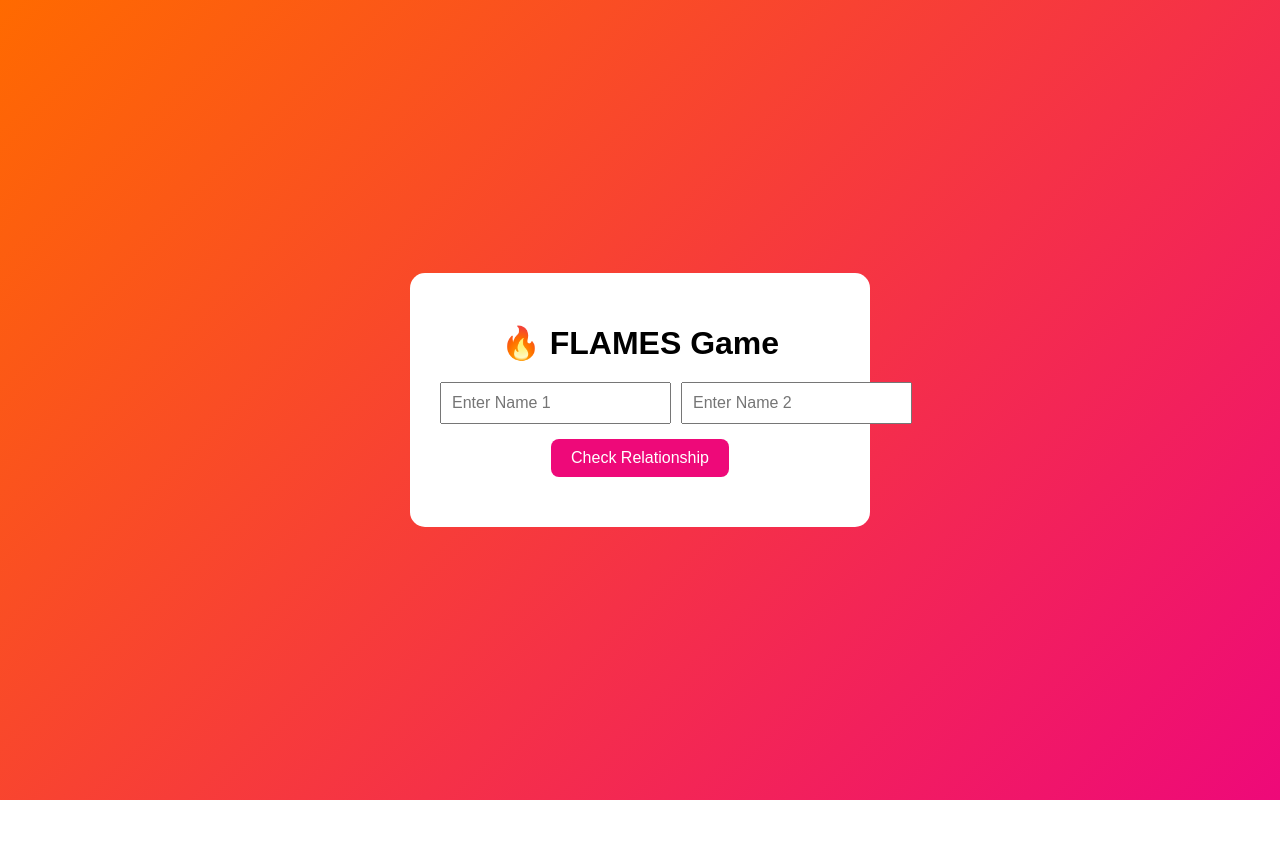
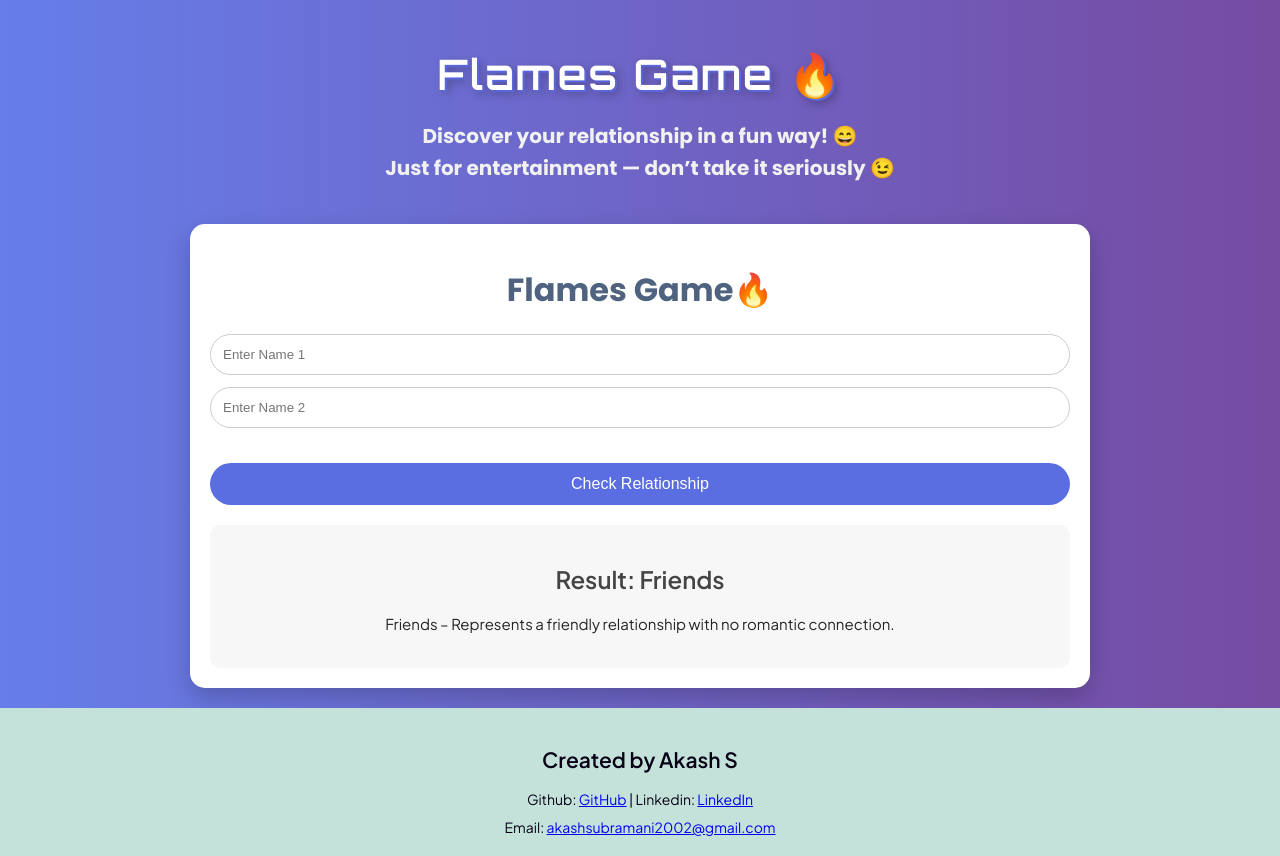
Before and after one commit to Akashking7/Flames-game-app, a website: page public/index.html in a window 1280 px wide. Before the commit the page ends 800 px from the top, so only its background shows below. Drawn offline with Linux system fonts and the light colour scheme.

```diff
--- a/public/index.html
+++ b/public/index.html
@@ -2,24 +2,64 @@
 <html>
 
 <head>
-    <title>FLAMES Game</title>
+    <title>Flames App</title>
     <link rel="stylesheet" href="style.css">
+    <link
+        href="https://fonts.googleapis.com/css2?family=Plus+Jakarta+Sans:wght@400;600&family=Poppins:wght@500;700&family=Orbitron:wght@600&display=swap"
+        rel="stylesheet">
 </head>
-
+<link href="https://fonts.googleapis.com/css2?family=Plus+Jakarta+Sans:wght@400;600&display=swap" rel="stylesheet">
 <body>
 
-    <div class="container">
-        <h1>🔥 FLAMES Game</h1>
+    <div class="wrapper">
 
-        <div class="inputs">
-            <input type="text" id="name1" placeholder="Enter Name 1">
-            <input type="text" id="name2" placeholder="Enter Name 2">
+        <!-- LEFT SECTION (TOP ON MOBILE) -->
+        <div class="left">
+            <h1>Flames Game 🔥</h1>
+            <h2><p class="subtitle">
+                Discover your relationship in a fun way! 😄 <br />
+                <span>Just for entertainment — don’t take it seriously 😉</span>
+            </p></h2>
         </div>
 
-        <button id="checkBtn">Check Relationship</button>
+        <!-- RIGHT SECTION (GAME CARD) -->
+        <div class="container">
+            <h1>Flames Game🔥</h1>
 
-        <h2 id="result"></h2>
+            <div class="inputs">
+                <input id="name1" type="text" placeholder="Enter Name 1">
+                <input id="name2" type="text" placeholder="Enter Name 2">
+            </div>
+
+            <button id="checkBtn">Check Relationship</button>
+
+            <div class="result">
+                <h2 id="result">Result: Friends</h2>
+                <p id="description">
+                    Friends – Represents a friendly relationship with no romantic connection.
+                </p>
+            </div>
+        </div>
+
     </div>
+
+<footer class="footer">
+    <h2>Created by Akash S</h2>
+
+    <div class="links">
+        Github:
+        <a href="https://github.com/Akashking7/Flames-game-app.git">GitHub</a> |
+        Linkedin:
+        <a href="https://www.linkedin.com/in/akash-s-b6166a253/">LinkedIn</a>
+    </div>
+
+    <div class="email">
+        Email:
+        <a href="mailto:akashsubramani2002@gmail.com">
+            akashsubramani2002@gmail.com
+        </a>
+    </div>
+</footer>
 
     <script src="script.js"></script>
 </body>
--- a/public/script.js
+++ b/public/script.js
@@ -7,7 +7,14 @@ const map = {
   E: "Enemies",
   S: "Siblings"
 };
-
+const explanationMap = {
+Friends: "👬 A comfortable bond built on trust, laughter, and good vibes. Besties without romance.",
+Love: "❤️ A deep emotional connection filled with care, attraction, and strong feelings for each other.",
+Affection: "😊 Cute connection. Not love yet, but definitely something there.",
+Marriage: "💍 A perfect match! Strong understanding and compatibility for a long-term future together.",
+Enemies: "😡 Lots of clashes and misunderstandings. Opposite energies that don’t get along well.",
+Siblings: "👨‍👩‍👧 A caring and protective bond, just like family. Pure, playful, and supportive."
+};
 // Emoji map to add emojis on frontend only
 function formatResult(result) {
   const emojiMap = {
@@ -64,6 +71,11 @@ document.getElementById("checkBtn").addEventListener("click", async () => {
   // Show result with emoji on UI
   document.getElementById("result").innerText = formattedResult;
 
+  // Update result title
+document.getElementById("result").innerText = "Result: " + formattedResult;
+
+// Update explanation
+document.getElementById("description").innerText = explanationMap[result];
   // Send plain result (without emoji) to backend/DB
   await fetch("/save", {
     method: "POST",
--- a/public/style.css
+++ b/public/style.css
@@ -1,53 +1,218 @@
+* {
+    box-sizing: border-box;
+}
 body {
     margin: 0;
-    font-family: Arial;
+    padding: 0;
+    font-family: 'Plus Jakarta Sans', sans-serif;
+    background: linear-gradient(to right, #667eea, #764ba2);
+
     display: flex;
+    flex-direction: column;
+    min-height: 100vh;
+}
+.wrapper {
+    display: flex;
+    flex-direction: column; /* 🔥 ALWAYS STACK */
+    align-items: center;
     justify-content: center;
-    align-items: center;
-    height: 100vh;
-    background: linear-gradient(135deg, #ff6a00, #ee0979);
+    flex: 1; /* pushes footer to bottom */
+    gap: 20px;
+    width: 100%;
+    padding: 20px;
+    text-align: center;
+}
+.left {
+    max-width: 700px;
+    width: 100%;
+    margin: 0 auto;
+}
+.left h1 {
+    font-family: 'Orbitron', sans-serif;
+    font-size: 42px;
+    letter-spacing: 2px;
+    color: #ffffff;
+
+    text-shadow:
+        2px 2px 0 #5a67d8,
+        4px 4px 10px rgba(0, 0, 0, 0.3);
 }
 
+.subtitle {
+    font-family: 'Poppins', sans-serif;
+    font-size: 18px;
+    line-height: 1.6;
+    color: #f1f1f1;
+}
 .container {
     background: white;
-    padding: 30px;
+    padding: 20px;
+    width: 90%;
+    max-width: 700px;
+    /* allows it to grow on big screens */
     border-radius: 15px;
-    width: 90%;
-    max-width: 400px;
     text-align: center;
+    box-shadow: 0 10px 25px rgba(0, 0, 0, 0.2);
+
+    display: flex;
+    flex-direction: column;
+    align-items: center;
 }
 
 h1 {
     margin-bottom: 20px;
+    color: #333;
 }
-
+.container h1 {
+    font-family: 'Poppins', sans-serif;
+    font-weight: 600;
+    color: #4f6381;
+    /* darker than before */
+}
+.form-group {
+    display: flex;
+    flex-direction: column;
+    gap: 12px;
+    /* adds clean spacing */
+}
+input {
+    width: 100%;
+    padding: 12px;
+    border-radius: 25px;
+    border: 1px solid #ccc;
+}
 .inputs {
     display: flex;
-    gap: 10px;
-    margin-bottom: 15px;
+    flex-direction: column;
+    gap: 12px;
+    margin-bottom: 20px;
 }
 
 .inputs input {
-    flex: 1;
-    padding: 10px;
-    font-size: 16px;
+    width: 100%;
+    padding: 12px;
+    border-radius: 25px;
+    border: 1px solid #ccc;
+    outline: none;
+    transition: 0.3s;
+}
+
+.inputs input:focus {
+    border-color: #667eea;
+    box-shadow: 0 0 5px rgba(102, 126, 234, 0.5);
 }
 
 button {
-    padding: 10px 20px;
+    width: 100%;
+    padding: 12px;
+    border-radius: 25px;
     border: none;
-    background: #ee0979;
+    background: #5a6ee1;
     color: white;
     font-size: 16px;
     cursor: pointer;
-    border-radius: 8px;
+    margin-top: 15px;
+    /* 🔥 ADD THIS */
 }
 
 button:hover {
-    background: #ff6a00;
+    background: #5a67d8;
 }
 
-#result {
+.result {
     margin-top: 20px;
-    color: #333;
+    padding: 20px;
+    width: 100%;
+    background: #f7f7f7;
+    border-radius: 10px;
 }
+
+.result h2 {
+    color: #444;
+}
+
+.result p {
+    font-size:  15px;
+    color: #262525;
+    /* darker for better readability */
+    font-weight: 500;
+}
+.footer {
+    text-align: center;
+    color: rgb(6, 1, 21);
+    font-size: 14px;
+    padding: 20px;
+}
+.footer{
+    background-color: #c4e2da;
+}
+.footer .links {
+    margin-top: 10px;
+}
+
+.footer .email {
+    margin-top: 10px;
+}
+
+@media (min-width: 1024px) {
+    .left {
+            max-width: 800px;
+        }
+
+        .left h1 {
+            font-size: 42px;
+        }
+
+        .subtitle {
+            font-size: 20px;
+        }
+    .container {
+        max-width: 900px;
+    }
+
+    .result {
+        font-size: 16px;
+    }
+
+    h1 {
+        font-size: 32px;
+    }
+}
+
+@media (max-width: 768px) {
+    .wrapper {
+        flex-direction: column;
+        /* 🔥 THIS FIXES YOUR ISSUE */
+        text-align: center;
+    }
+
+    .left {
+        max-width: 100%;
+        margin-bottom: 20px;
+    }
+
+    .inputs {
+        flex-direction: column;
+    }
+
+    .inputs input {
+        width: 100%;
+    }
+}
+@media (min-width: 769px) {
+    .inputs {
+        flex-direction: column;
+        /* stack like button */
+        width: 100%;
+    }
+
+    .inputs input {
+        width: 100%;
+        /* full width like button */
+    }
+}
+@media (max-width: 480px) {
+    .container {
+        padding: 15px;
+    }
+}
```
Also changed, not shown: README.md, 1 other file.
